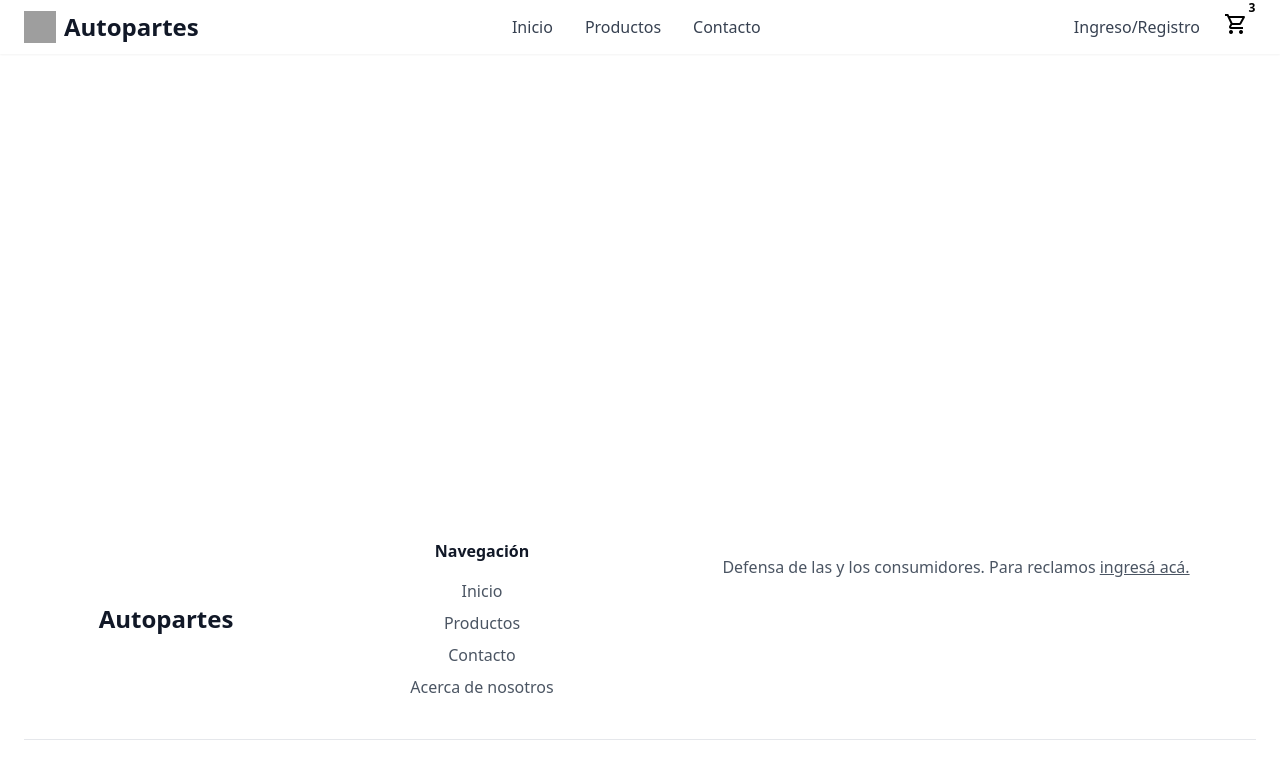
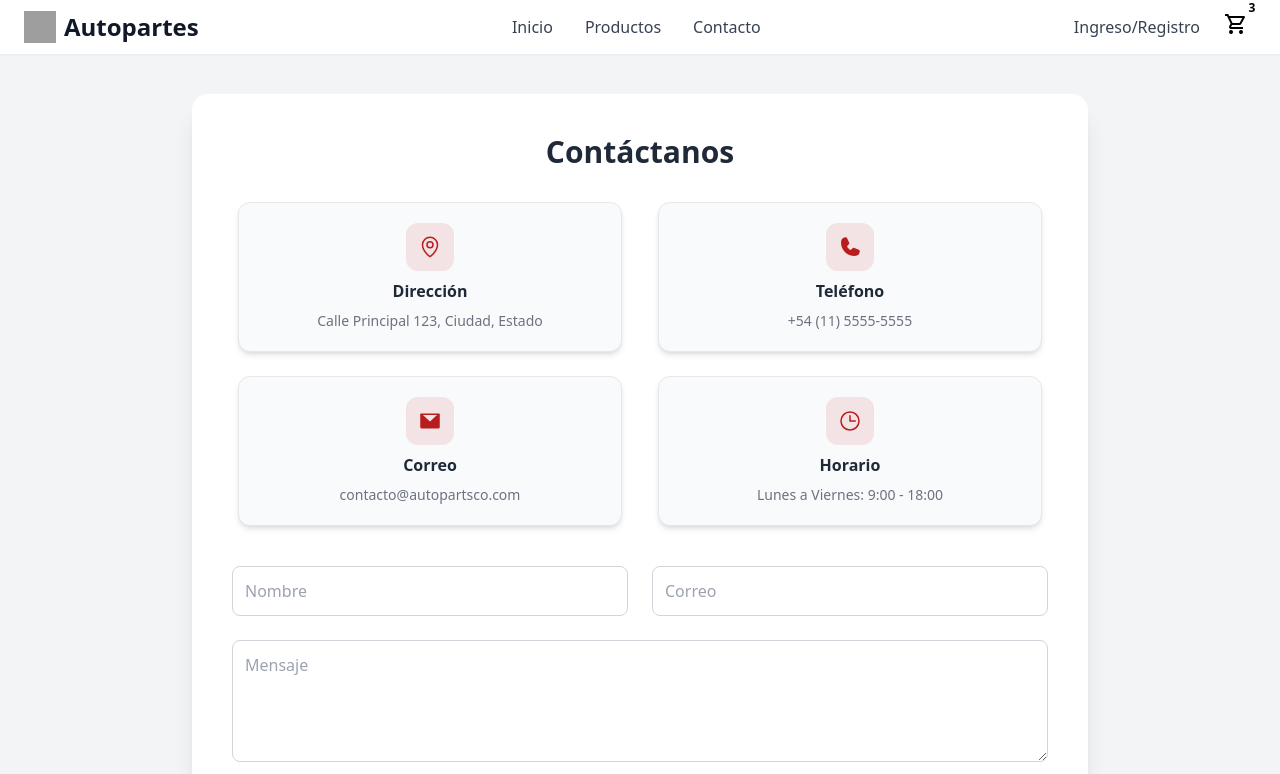
Before and after one commit to Marcoo29/APIFrontend, a React (Vite) app: page /contact in a window 1280 px wide. Shown: the top 774 px of the page. Built offline with nearby package versions, Linux system fonts and the light colour scheme; grey boxes are pictures that could not be loaded.

Commit message:
cambios en register, login y contact

```diff
--- a/package.json
+++ b/package.json
@@ -26,6 +26,6 @@
     "globals": "^16.4.0",
     "postcss": "^8.5.6",
     "tailwindcss": "^3.4.18",
-    "vite": "^7.1.9"
+    "vite": "^7.1.10"
   }
 }
--- a/src/App.jsx
+++ b/src/App.jsx
@@ -8,6 +8,7 @@ import Products from "./Products/Products";
 import Footer from "./components/Footer";
 import Login from "./Login/Login";
 import Register from "./Login/Register";
+import Contact from "./components/Contact";
 import Users from "./Login/Users";
 import "./index.css"; // Tailwind
 import { Routes, Route } from "react-router-dom";
@@ -27,6 +28,7 @@ function App() {
           <Route path="/register" element={<Register />} />
           <Route path="/login" element={<Login />} />
           <Route path="/users" element={<Users />} />
+          <Route path="/contact" element={<Contact />} />
         </Routes>
       </main>
 
--- a/src/components/Contact.jsx
+++ b/src/components/Contact.jsx
@@ -0,0 +1,98 @@
+const Contact = () => {
+    return (
+        <div className="min-h-screen bg-gray-100 dark:bg-gray-900 font-sans flex flex-col">
+
+
+            {/* Main */}
+            <main className="flex-grow flex items-center justify-center px-6 py-10">
+                <div className="w-full max-w-4xl bg-white dark:bg-gray-800 shadow-xl rounded-2xl p-10">
+                    <h1 className="text-3xl font-bold text-gray-800 dark:text-white mb-8 text-center">
+                        Contáctanos
+                    </h1>
+
+                    <div className="grid sm:grid-cols-2 gap-6 justify-items-center mb-10">
+                        {/* Dirección */}
+                        <div className="flex flex-col items-center gap-2 p-5 rounded-xl border border-gray-200 dark:border-gray-700 shadow-md bg-gray-50 dark:bg-gray-800/50 w-full max-w-sm">
+                            <div className="p-3 rounded-xl bg-red-700/10 text-red-700 flex-shrink-0">
+                                <svg fill="currentColor" viewBox="0 0 256 256" xmlns="http://www.w3.org/2000/svg" className="w-6 h-6">
+                                    <path d="M128,64a40,40,0,1,0,40,40A40,40,0,0,0,128,64Zm0,64a24,24,0,1,1,24-24A24,24,0,0,1,128,128Zm0-112a88.1,88.1,0,0,0-88,88c0,31.4,14.51,64.68,42,96.25a254.19,254.19,0,0,0,41.45,38.3,8,8,0,0,0,9.18,0A254.19,254.19,0,0,0,174,200.25c27.45-31.57,42-64.85,42-96.25A88.1,88.1,0,0,0,128,16Zm0,206c-16.53-13-72-60.75-72-118a72,72,0,0,1,144,0C200,161.23,144.53,209,128,222Z" />
+                                </svg>
+                            </div>
+                            <p className="font-semibold text-gray-800 dark:text-gray-100 text-center">Dirección</p>
+                            <p className="text-sm text-gray-500 dark:text-gray-400 text-center">Calle Principal 123, Ciudad, Estado</p>
+                        </div>
+
+                        {/* Teléfono */}
+                        <div className="flex flex-col items-center gap-2 p-5 rounded-xl border border-gray-200 dark:border-gray-700 shadow-md bg-gray-50 dark:bg-gray-800/50 w-full max-w-sm">
+                            <div className="p-3 rounded-xl bg-red-700/10 text-red-700 flex-shrink-0">
+                                <svg fill="currentColor" viewBox="0 0 256 256" xmlns="http://www.w3.org/2000/svg" className="w-6 h-6">
+                                    <path d="M222.37,158.46l-47.11-21.11-.13-.06a16,16,0,0,0-15.17,1.4,8.12,8.12,0,0,0-.75.56L134.87,160c-15.42-7.49-31.34-23.29-38.83-38.51l20.78-24.71c.2-.25.39-.5.57-.77a16,16,0,0,0,1.32-15.06l0-.12L97.54,33.64a16,16,0,0,0-16.62-9.52A56.26,56.26,0,0,0,32,80c0,79.4,64.6,144,144,144a56.26,56.26,0,0,0,55.88-48.92A16,16,0,0,0,222.37,158.46Z" />
+                                </svg>
+                            </div>
+                            <p className="font-semibold text-gray-800 dark:text-gray-100 text-center">Teléfono</p>
+                            <p className="text-sm text-gray-500 dark:text-gray-400 text-center">+54 (11) 5555-5555</p>
+                        </div>
+
+                        {/* Correo */}
+                        <div className="flex flex-col items-center gap-2 p-5 rounded-xl border border-gray-200 dark:border-gray-700 shadow-md bg-gray-50 dark:bg-gray-800/50 w-full max-w-sm">
+                            <div className="p-3 rounded-xl bg-red-700/10 text-red-700 flex-shrink-0">
+                                <svg fill="currentColor" viewBox="0 0 256 256" xmlns="http://www.w3.org/2000/svg" className="w-6 h-6">
+                                    <path d="M224,48H32a8,8,0,0,0-8,8V192a16,16,0,0,0,16,16H216a16,16,0,0,0,16-16V56A8,8,0,0,0,224,48Zm-96,85.15L52.57,64H203.43Z" />
+                                </svg>
+                            </div>
+                            <p className="font-semibold text-gray-800 dark:text-gray-100 text-center">Correo</p>
+                            <p className="text-sm text-gray-500 dark:text-gray-400 text-center">contacto@autopartsco.com</p>
+                        </div>
+
+                        {/* Horario */}
+                        <div className="flex flex-col items-center gap-2 p-5 rounded-xl border border-gray-200 dark:border-gray-700 shadow-md bg-gray-50 dark:bg-gray-800/50 w-full max-w-sm">
+                            <div className="p-3 rounded-xl bg-red-700/10 text-red-700 flex-shrink-0">
+                                <svg fill="currentColor" viewBox="0 0 256 256" xmlns="http://www.w3.org/2000/svg" className="w-6 h-6">
+                                    <path d="M128,24A104,104,0,1,0,232,128,104.11,104.11,0,0,0,128,24Zm0,192a88,88,0,1,1,88-88A88.1,88.1,0,0,1,128,216Zm64-88a8,8,0,0,1-8,8H128a8,8,0,0,1-8-8V72a8,8,0,0,1,16,0v48h48A8,8,0,0,1,192,128Z" />
+                                </svg>
+                            </div>
+                            <p className="font-semibold text-gray-800 dark:text-gray-100 text-center">Horario</p>
+                            <p className="text-sm text-gray-500 dark:text-gray-400 text-center">Lunes a Viernes: 9:00 - 18:00</p>
+                        </div>
+                    </div>
+                    {/* Formulario de contacto */}
+                    <form
+                        className="mt-10 grid gap-6 sm:grid-cols-2"
+                        action="https://formspree.io/f/xvgwlkjj"
+                        method="POST"
+                    >
+                        <input
+                            type="text"
+                            name="name"
+                            placeholder="Nombre"
+                            className="p-3 rounded-lg border border-gray-300 dark:border-gray-600 bg-transparent text-gray-800 dark:text-gray-100 focus:outline-none focus:ring-2 focus:ring-red-500"
+                        />
+                        <input
+                            type="email"
+                            name="email"
+                            placeholder="Correo"
+                            className="p-3 rounded-lg border border-gray-300 dark:border-gray-600 bg-transparent text-gray-800 dark:text-gray-100 focus:outline-none focus:ring-2 focus:ring-red-500"
+                        />
+                        <textarea
+                            placeholder="Mensaje"
+                            name="message"
+                            rows="4"
+                            className="sm:col-span-2 p-3 rounded-lg border border-gray-300 dark:border-gray-600 bg-transparent text-gray-800 dark:text-gray-100 focus:outline-none focus:ring-2 focus:ring-red-500"
+                        ></textarea>
+
+                        {/* BOTÓN CORREGIDO: Se agregó sm:col-span-2 para que ocupe el ancho completo en pantallas medianas y grandes */}
+                        <button
+                            type="submit"
+                            className="w-full sm:col-span-2 text-red-700 hover:text-white border border-red-700 hover:bg-red-800 focus:ring-4 focus:outline-none focus:ring-red-300 font-medium rounded-lg text-sm px-5 py-2.5 text-center transition-colors duration-300"
+                        >
+                            ENVIAR MENSAJE
+                        </button>
+
+                    </form>
+                </div>
+            </main >
+        </div >
+    );
+}
+
+export default Contact;
```
Also changed, not shown: src/Login/Register.jsx (+76 -35 lines), 1 other file (tests, documents, lock files or other folders).
